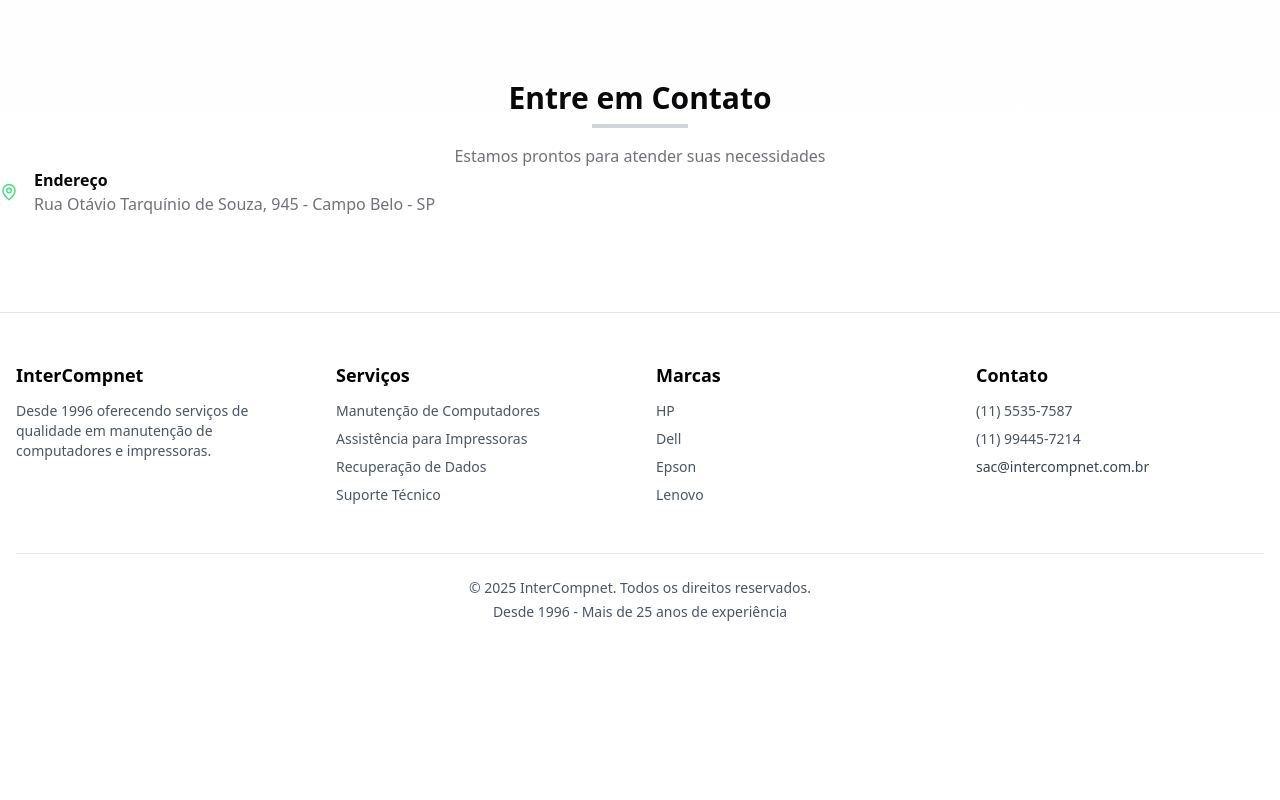
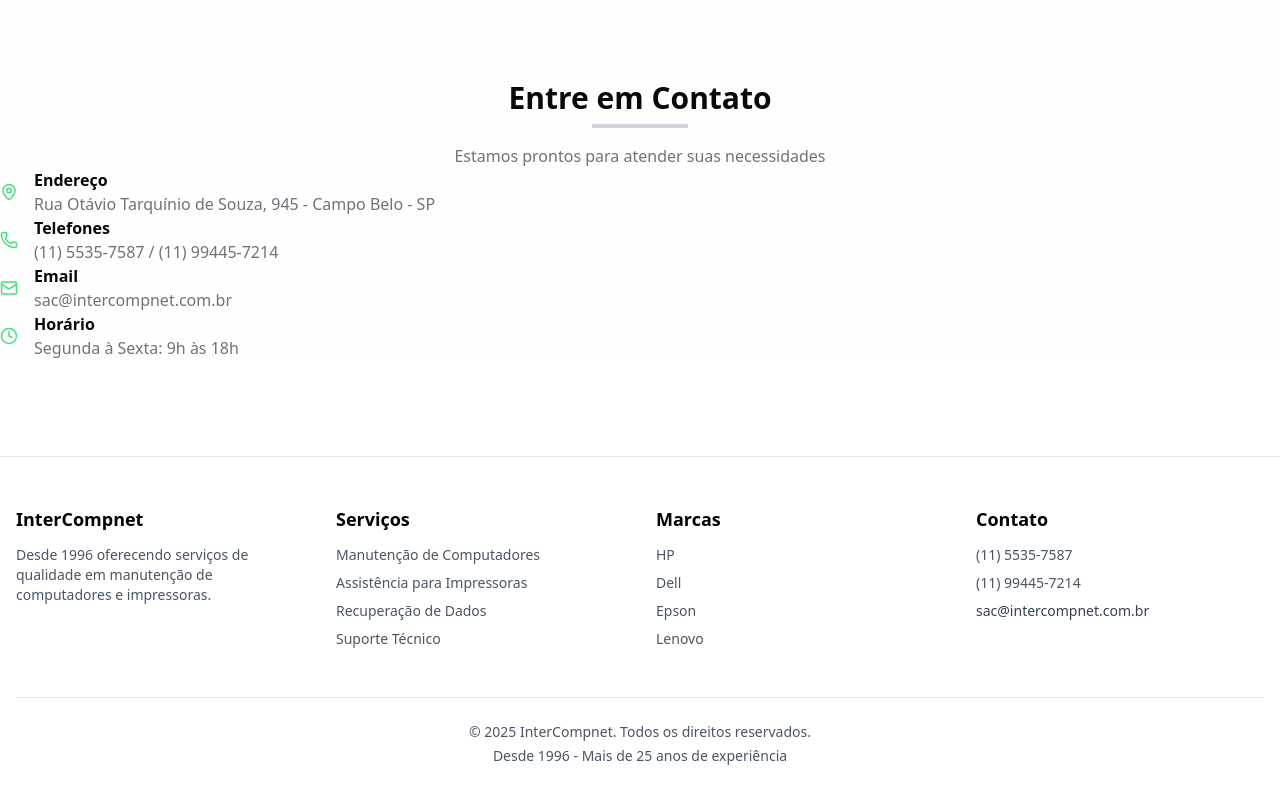
Before and after one commit to Daischi/Intercompnet, a Next.js app: page / in a window 1280 px wide. Shown: the part 4104-4904 px from the top of the page. Before the commit the page ends 4774 px from the top, so only its background shows below. Built offline with nearby package versions, Linux system fonts and the light colour scheme.

Commit message:
fazendo primeira section de contatos

```diff
--- a/src/components/Contatos/index.tsx
+++ b/src/components/Contatos/index.tsx
@@ -1,53 +1,77 @@
-import { MapPin } from "lucide-react";
+import { Clock, Mail, MapPin, Phone } from "lucide-react";
 
-export default function Contatos (){
-
-    return(
+export default function Contatos() {
+  return (
     <div>
-
       <section>
-
-
         <div className="place-items-center">
-                <h1 className="text-3xl font-bold mb-2">Entre em Contato
-                </h1>
+          <h1 className="text-3xl font-bold mb-2">Entre em Contato</h1>
           <div className="w-24 h-1 bg-gray-300 mx-auto mb-4"></div>
-                <p className="text-muted-foreground">Estamos prontos para atender suas necessidades</p>
+          <p className="text-muted-foreground">
+            Estamos prontos para atender suas necessidades
+          </p>
         </div>
 
         <section className="">
-
-
+          <section>
             <div className="flex items-center gap-4">
               <div className="flex gap-3">
-                    <MapPin className="text-green-400 flex" size={18}/>
+                <MapPin className="text-green-400 flex" size={18} />
               </div>
               <div className="grid grid-rows-2">
-
                 <h3 className="font-bold">Endereço</h3>
 
-                    <p className="text-muted-foreground">Rua Otávio Tarquínio de Souza, 945 - Campo Belo - SP</p>
+                <p className="text-muted-foreground">
+                  Rua Otávio Tarquínio de Souza, 945 - Campo Belo - SP
+                </p>
               </div>
             </div>
           </section>
 
+          <section>
+            <div className="flex items-center gap-4">
+              <div className="flex gap-3">
+                <Phone className="text-green-400 flex" size={18} />
+              </div>
+              <div className="grid grid-rows-2">
+                <h3 className="font-bold">Telefones</h3>
 
-
-
-
-
+                <p className="text-muted-foreground">
+                  (11) 5535-7587 / (11) 99445-7214
+                </p>
+              </div>
+            </div>
           </section>
 
+          <section>
+            <div className="flex items-center gap-4">
+              <div className="flex gap-3">
+                <Mail className="text-green-400 flex" size={18} />
+              </div>
+              <div className="grid grid-rows-2">
+                <h3 className="font-bold">Email</h3>
 
+                <p className="text-muted-foreground">sac@intercompnet.com.br</p>
+              </div>
+            </div>
+          </section>
 
+          <section>
+            <div className="flex items-center gap-4">
+              <div className="flex gap-3">
+                <Clock className="text-green-400 flex" size={18} />
+              </div>
+              <div className="grid grid-rows-2">
+                <h3 className="font-bold">Horário</h3>
 
-
-
+                <p className="text-muted-foreground">
+                  Segunda à Sexta: 9h às 18h
+                </p>
               </div>
-
-
-    )
-
-
-
+            </div>
+          </section>
+        </section>
+      </section>
+    </div>
+  );
 }
```
Lines whose indentation alone changed are shown as unchanged.
